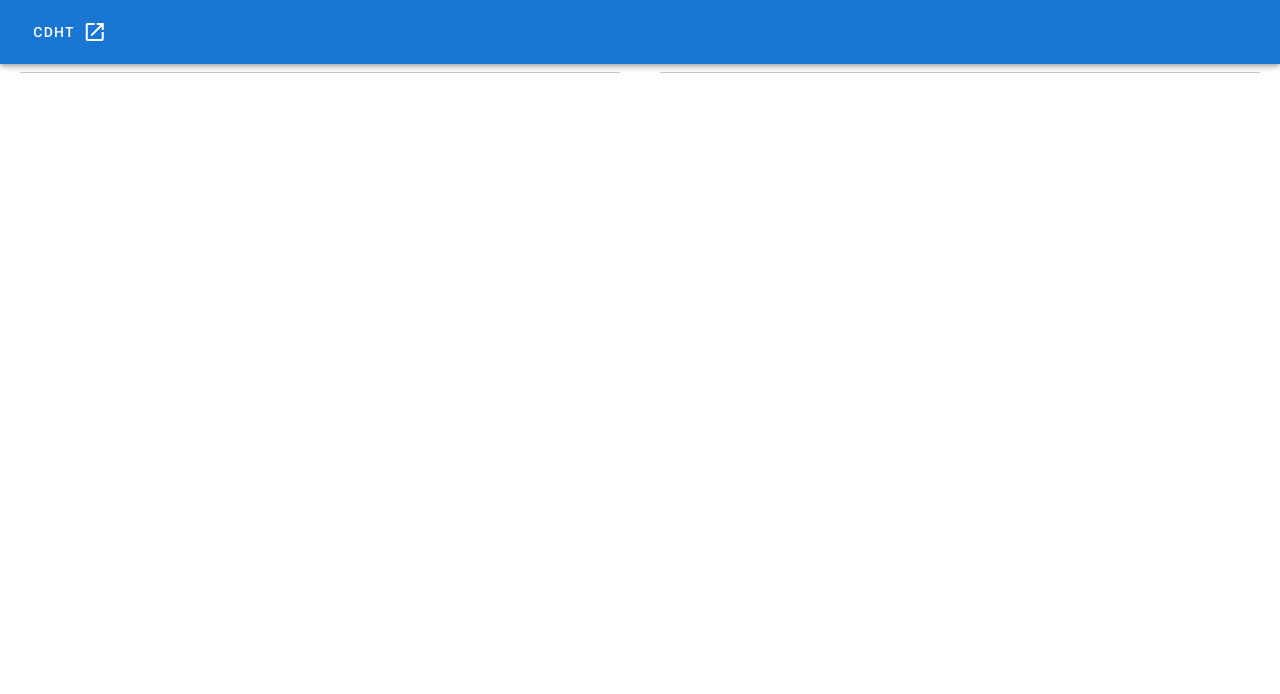
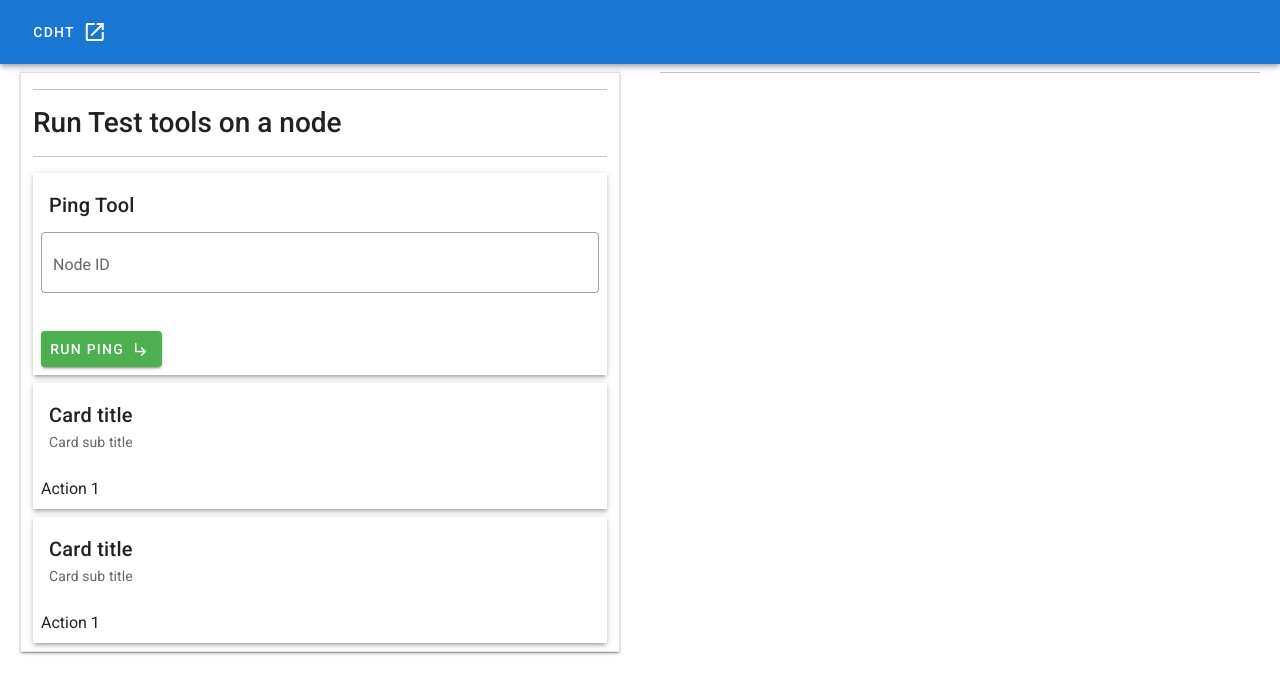
Before and after one commit to FF-DS/CDHT, a Vue app in the folder cdht-monitoring-web/: page /testing in a window 1280 px wide. Shown: the top 694 px of the page. Built offline with nearby package versions, Linux system fonts and the light colour scheme; what vue-apexcharts, vue-date-time-picker-js, vue-html2pdf, vue-json-component would draw is missing.

Commit message:
[cdht] final changes...

```diff
--- a/cdht-monitoring-web/src/views/testing/Testing.vue
+++ b/cdht-monitoring-web/src/views/testing/Testing.vue
@@ -3,7 +3,48 @@
     <v-layout row>
       <v-flex xs12 sm6>
         <v-layout row class="mx-2">
-          <v-divider></v-divider>
+          <v-card elevation="2" outlined shaped tile>
+            <v-divider></v-divider>
+            <div class="text-darken-1 mb-2 h3">
+              Run Test tools on a node
+            </div>
+            <v-divider></v-divider>
+            <v-card elevation="3" tile>
+              <v-card-title>Ping Tool</v-card-title>
+              <v-text-field
+                label="Node ID"
+                v-model="pingNodeId"
+                :rules="pingNodeIdRules"
+                placeholder="2"
+                class="mx-2"
+                outlined
+              ></v-text-field>
+
+              <v-card-actions
+                ><v-btn
+                  color="success"
+                  elevation="2"
+                  class="mr-4"
+                  @click="runPing"
+                >
+                  Run Ping
+                  <v-icon right dark>
+                    mdi-subdirectory-arrow-right
+                  </v-icon>
+                </v-btn></v-card-actions
+              >
+            </v-card>
+            <v-card class="my-2" elevation="3" tile>
+              <v-card-title>Card title</v-card-title>
+              <v-card-subtitle>Card sub title</v-card-subtitle>
+              <v-card-actions>Action 1</v-card-actions>
+            </v-card>
+            <v-card class="my-2" elevation="3" tile>
+              <v-card-title>Card title</v-card-title>
+              <v-card-subtitle>Card sub title</v-card-subtitle>
+              <v-card-actions>Action 1</v-card-actions>
+            </v-card>
+          </v-card>
         </v-layout>
       </v-flex>
       <v-flex xs12 sm6>
@@ -22,7 +63,12 @@ export default {
   name: "testing",
   componenets: {},
   data: () => {
-    return {};
+    return {
+      pingNodeId: null,
+      pingNodeIdRules: [
+        (v) => !isNaN(parseFloat(v)) || "It has to be a Number",
+      ],
+    };
   },
   computed: {
     ...mapGetters(["getTest"]),
@@ -32,6 +78,7 @@ export default {
   },
   methods: {
     ...mapActions(["fetchTest"]),
+    runPing() {},
   },
   created() {
     this.fetchTest;
```
